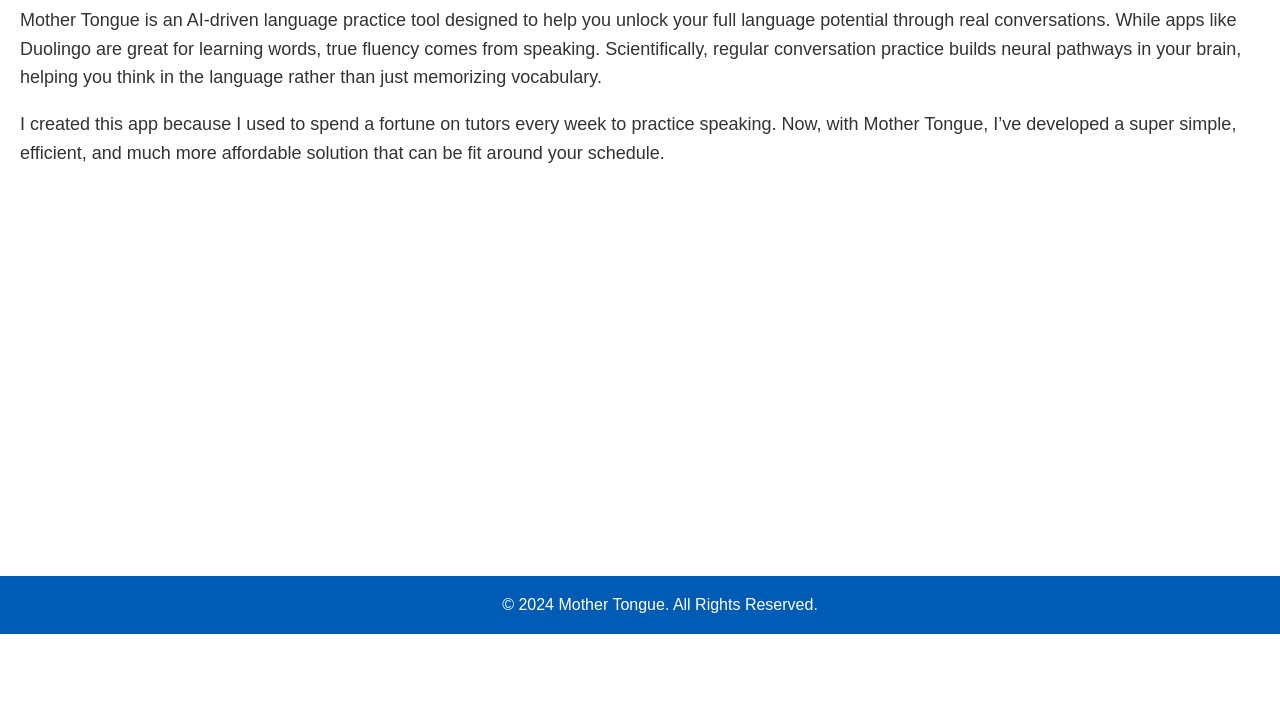
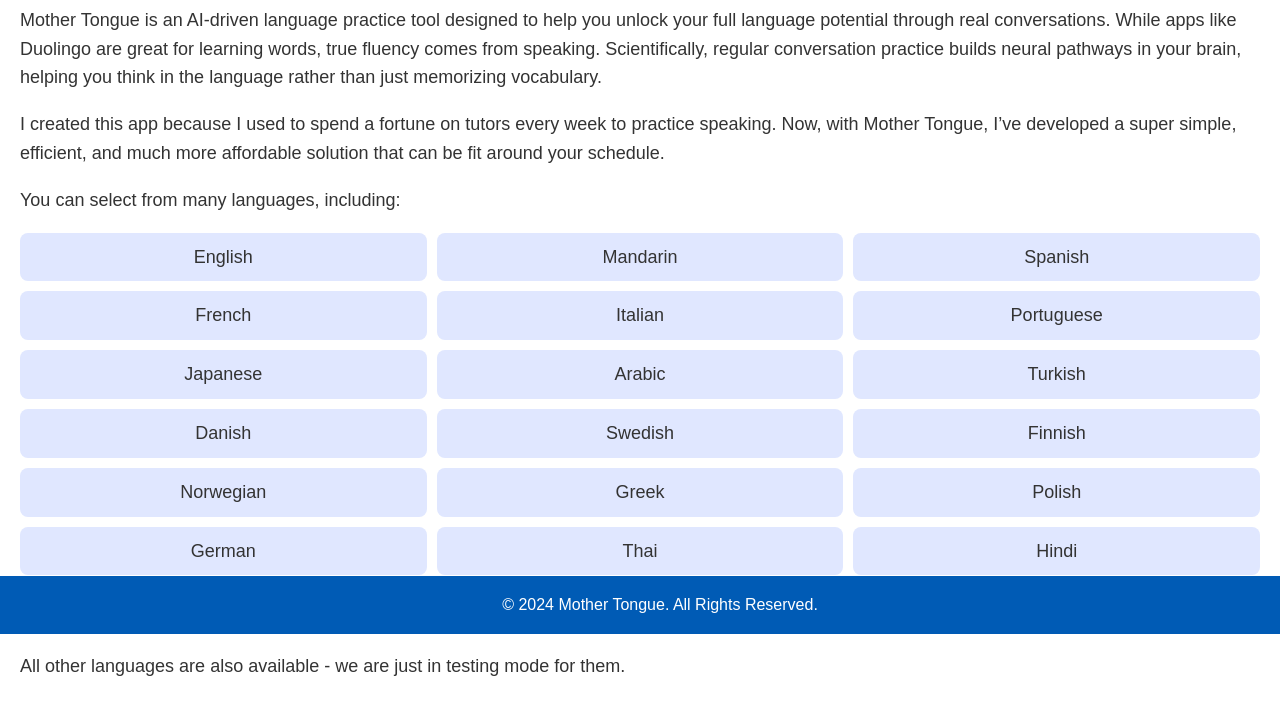
Before and after one commit to ewldh20/mother-tongue, a plain HTML site: page index.html in a window 1280 px wide. Shown: the part 166-880 px from the top of the page. Before the commit the page ends 800 px from the top, so only its background shows below. Drawn offline with Linux system fonts and the light colour scheme.

Commit message:
Update index.html

```diff
--- a/index.html
+++ b/index.html
@@ -185,6 +185,30 @@
     <h1>Welcome to Mother Tongue</h1>
     <p>Mother Tongue is an AI-driven language practice tool designed to help you unlock your full language potential through real conversations. While apps like Duolingo are great for learning words, true fluency comes from speaking. Scientifically, regular conversation practice builds neural pathways in your brain, helping you think in the language rather than just memorizing vocabulary.</p>
     <p>I created this app because I used to spend a fortune on tutors every week to practice speaking. Now, with Mother Tongue, I’ve developed a super simple, efficient, and much more affordable solution that can be fit around your schedule.</p>
+    <p>You can select from many languages, including:</p>
+
+    <ul class="language-list">
+        <li>English</li>
+        <li>Mandarin</li>
+        <li>Spanish</li>
+        <li>French</li>
+        <li>Italian</li>
+        <li>Portuguese</li>
+        <li>Japanese</li>
+        <li>Arabic</li>
+        <li>Turkish</li>
+        <li>Danish</li>
+        <li>Swedish</li>
+        <li>Finnish</li>
+        <li>Norwegian</li>
+        <li>Greek</li>
+        <li>Polish</li>
+        <li>German</li>
+        <li>Thai</li>
+        <li>Hindi</li>
+        <li>Urdu</li>
+    </ul>
+    <p>All other languages are also available - we are just in testing mode for them.</p>
 </div>
 
 <!-- Best Practice Section -->
```
